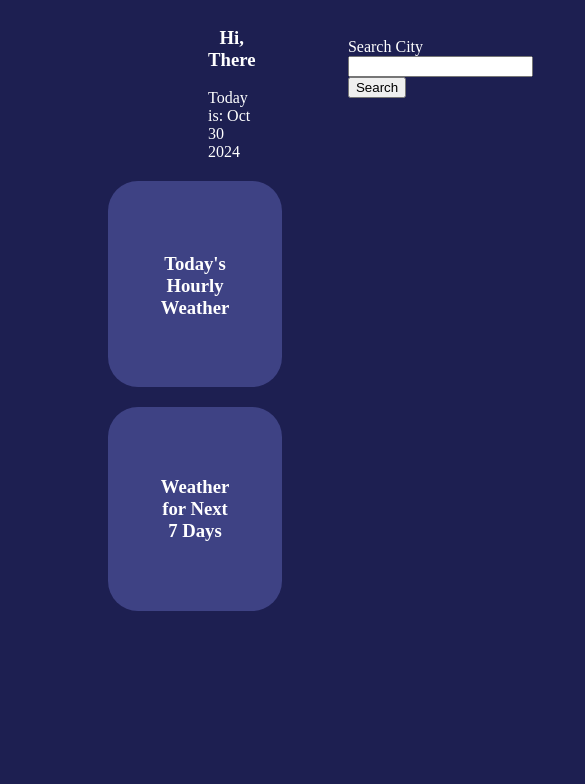
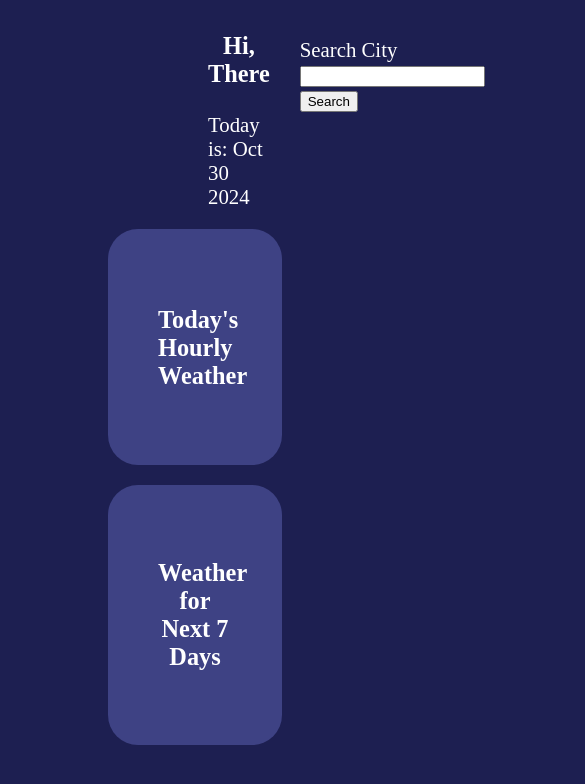
Before and after one commit to mimisha25/Weather-API-TOP, a website built with webpack: page src/index.html in a window 390 px wide. Shown: the top 784 px of the page, 585 px wide, since content can reach past the window. Built offline with nearby package versions, Linux system fonts and the light colour scheme; no server answers.

Commit message:
Re-install all packages and work on responsive design

```diff
--- a/src/styles.css
+++ b/src/styles.css
@@ -1,6 +1,6 @@
 body {
     background-color: rgb(29, 31, 81);
-
+    font-size: 1.3rem;
     color: white;
 }
 
@@ -22,7 +22,8 @@ form {
     display: flex;
     flex-direction: row;
     justify-content: space-between;
-
+    flex-wrap: wrap;
+    row-gap: 3rem;
 }
 
 .timeDiv,
@@ -66,3 +67,10 @@ p {
     }
 
 }
+
+
+@media screen and (max-width: 800px) {
+    form {
+        margin: 30px 0 30px 30px;
+    }
+}
```
Also changed, not shown: package.json (+4 -4 lines), 1 other file.
